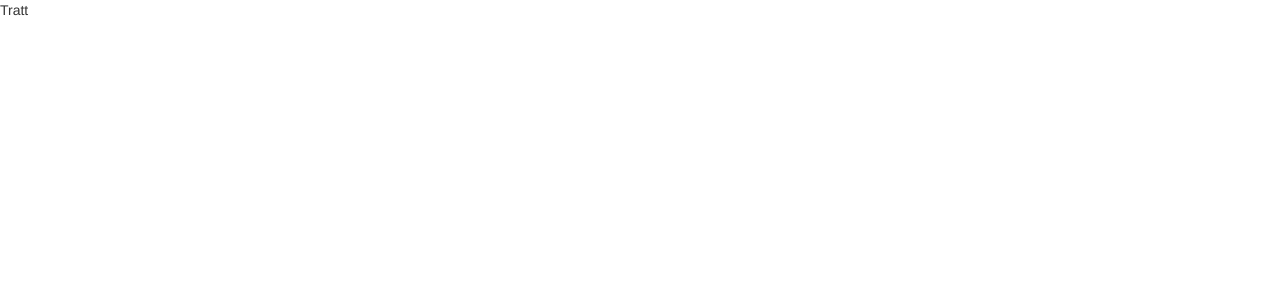
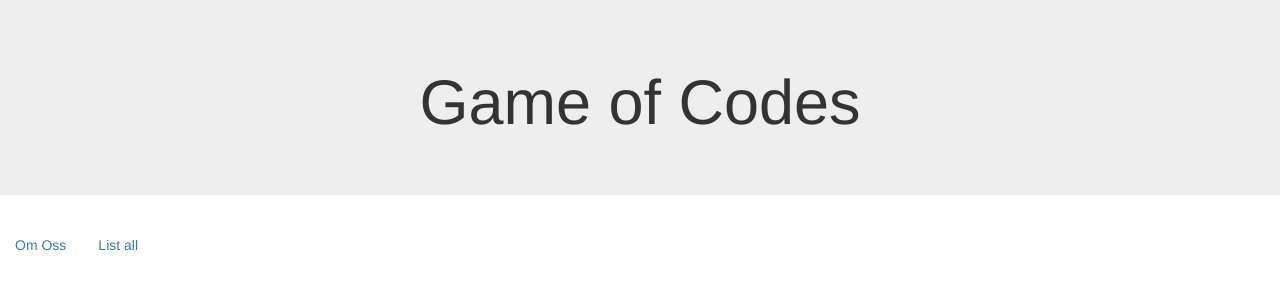
Before and after one commit to Chopper011/NoteApp, a plain HTML site: page gui.html in a window 1280 px wide. Drawn offline with nearby package versions, Linux system fonts and the light colour scheme.

Commit message:
Added head page

```diff
--- a/gui.html
+++ b/gui.html
@@ -7,9 +7,18 @@
         <link rel="stylesheet" href="https://maxcdn.bootstrapcdn.com/bootstrap/3.4.0/css/bootstrap.min.css">
            <script src="https://ajax.googleapis.com/ajax/libs/jquery/3.4.1/jquery.min.js"></script>
            <script src="https://maxcdn.bootstrapcdn.com/bootstrap/3.4.0/js/bootstrap.min.js"></script>
-    <title>Document</title>
+    <title>Note App</title>
 </head>
 <body>
-  Tratt
+        <div class="jumbotron text-center">
+              <h1>Game of Codes</h1>
+         </div>
+         <ul class="nav nav-pills nav-fill">
+                <li class="nav-item">
+                  <a class="nav-link" href="OmOss.html">Om Oss</a>
+                 </li>
+                  <li class="nav-item">
+                     <a class="nav-link active" href="#">List all</a>
+                 </li>
 </body>
 </html>
```
